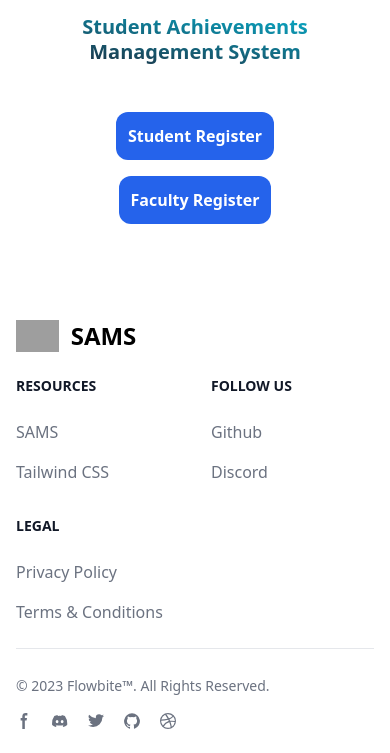
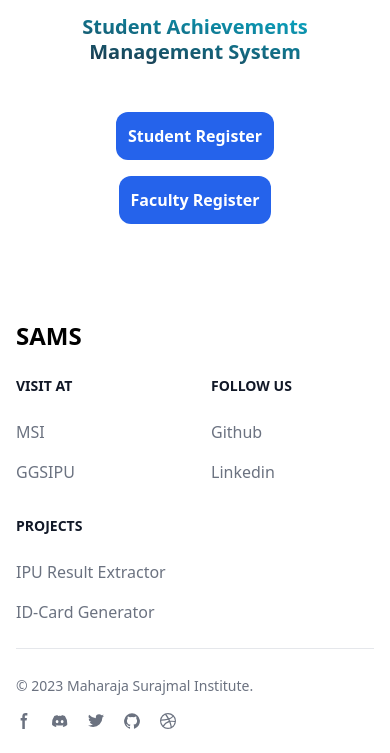
Before and after one commit to sid2983/sams, a Django app: page / in a window 390 px wide. Shown: the part 380-1133 px from the top of the page. Run offline with Django 4.2, Linux system fonts and the light colour scheme; parts of the project's set-up code (start-up, migrations or seed data) failed here and were passed over; some libraries are stand-ins or nearby versions; grey boxes are pictures that could not be loaded.

Commit message:
dashboard links

```diff
--- a/templates/base.html
+++ b/templates/base.html
@@ -150,20 +150,20 @@ Default heading
   <div class="mx-auto w-full max-w-screen-xl p-4 py-6 lg:py-8">
       <div class="md:flex md:justify-between">
         <div class="mb-6 md:mb-0">
-            <a href="https://flowbite.com/" class="flex items-center">
-                <img src="https://flowbite.com/docs/images/logo.svg" class="h-8 me-3" alt="FlowBite Logo" />
+            <a href="#" class="flex items-center">
+                <!-- <img src="https://flowbite.com/docs/images/logo.svg" class="h-8 me-3" alt="FlowBite Logo" /> -->
                 <span class="self-center text-2xl font-semibold whitespace-nowrap dark:text-white">SAMS</span>
             </a>
         </div>
         <div class="grid grid-cols-2 gap-8 sm:gap-6 sm:grid-cols-3">
             <div>
-                <h2 class="mb-6 text-sm font-semibold text-gray-900 uppercase dark:text-white">Resources</h2>
+                <h2 class="mb-6 text-sm font-semibold text-gray-900 uppercase dark:text-white">Visit At</h2>
                 <ul class="text-gray-500 dark:text-gray-400 font-medium">
                     <li class="mb-4">
-                        <a href="https://flowbite.com/" class="hover:underline">SAMS</a>
+                        <a href="https://www.msijanakpuri.com/" class="hover:underline">MSI</a>
                     </li>
                     <li>
-                        <a href="https://tailwindcss.com/" class="hover:underline">Tailwind CSS</a>
+                        <a href="http://www.ipu.ac.in/" class="hover:underline">GGSIPU</a>
                     </li>
                 </ul>
             </div>
@@ -171,29 +171,32 @@ Default heading
                 <h2 class="mb-6 text-sm font-semibold text-gray-900 uppercase dark:text-white">Follow us</h2>
                 <ul class="text-gray-500 dark:text-gray-400 font-medium">
                     <li class="mb-4">
-                        <a href="https://github.com/themesberg/flowbite" class="hover:underline ">Github</a>
+                        <a href="https://github.com/sdc-msi" class="hover:underline ">Github</a>
                     </li>
                     <li>
-                        <a href="https://discord.gg/4eeurUVvTy" class="hover:underline">Discord</a>
+                        <a href="https://discord.gg/4eeurUVvTy" class="hover:underline">Linkedin</a>
                     </li>
                 </ul>
             </div>
             <div>
-                <h2 class="mb-6 text-sm font-semibold text-gray-900 uppercase dark:text-white">Legal</h2>
+                <h2 class="mb-6 text-sm font-semibold text-gray-900 uppercase dark:text-white">Projects</h2>
                 <ul class="text-gray-500 dark:text-gray-400 font-medium">
                     <li class="mb-4">
-                        <a href="#" class="hover:underline">Privacy Policy</a>
+                        <a href="https://github.com/sdc-msi/pdftocsv" class="hover:underline">IPU Result Extractor</a>
                     </li>
                     <li>
-                        <a href="#" class="hover:underline">Terms &amp; Conditions</a>
+                        <a href="https://github.com/sdc-msi/idcardgenerator" class="hover:underline">ID-Card Generator</a>
                     </li>
                 </ul>
             </div>
         </div>
     </div>
+
+
+
     <hr class="my-6 border-gray-200 sm:mx-auto dark:border-gray-700 lg:my-8" />
     <div class="sm:flex sm:items-center sm:justify-between">
-        <span class="text-sm text-gray-500 sm:text-center dark:text-gray-400">© 2023 <a href="https://flowbite.com/" class="hover:underline">Flowbite™</a>. All Rights Reserved.
+        <span class="text-sm text-gray-500 sm:text-center dark:text-gray-400">© 2023 <a href="https://flowbite.com/" class="hover:underline">Maharaja Surajmal Institute.</a>
         </span>
         <div class="flex mt-4 sm:justify-center sm:mt-0">
             <a href="#" class="text-gray-500 hover:text-gray-900 dark:hover:text-white">
@@ -214,7 +217,7 @@ Default heading
               </svg>
                 <span class="sr-only">Twitter page</span>
             </a>
-            <a href="#" class="text-gray-500 hover:text-gray-900 dark:hover:text-white ms-5">
+            <a href="" class="text-gray-500 hover:text-gray-900 dark:hover:text-white ms-5">
                 <svg class="w-4 h-4" aria-hidden="true" xmlns="http://www.w3.org/2000/svg" fill="currentColor" viewBox="0 0 20 20">
                       <path fill-rule="evenodd" d="M10 .333A9.911 9.911 0 0 0 6.866 19.65c.5.092.678-.215.678-.477 0-.237-.01-1.017-.014-1.845-2.757.6-3.338-1.169-3.338-1.169a2.627 2.627 0 0 0-1.1-1.451c-.9-.615.07-.6.07-.6a2.084 2.084 0 0 1 1.518 1.021 2.11 2.11 0 0 0 2.884.823c.044-.503.268-.973.63-1.325-2.2-.25-4.516-1.1-4.516-4.9A3.832 3.832 0 0 1 4.7 7.068a3.56 3.56 0 0 1 .095-2.623s.832-.266 2.726 1.016a9.409 9.409 0 0 1 4.962 0c1.89-1.282 2.717-1.016 2.717-1.016.366.83.402 1.768.1 2.623a3.827 3.827 0 0 1 1.02 2.659c0 3.807-2.319 4.644-4.525 4.889a2.366 2.366 0 0 1 .673 1.834c0 1.326-.012 2.394-.012 2.72 0 .263.18.572.681.475A9.911 9.911 0 0 0 10 .333Z" clip-rule="evenodd"/>
                 </svg>
```
